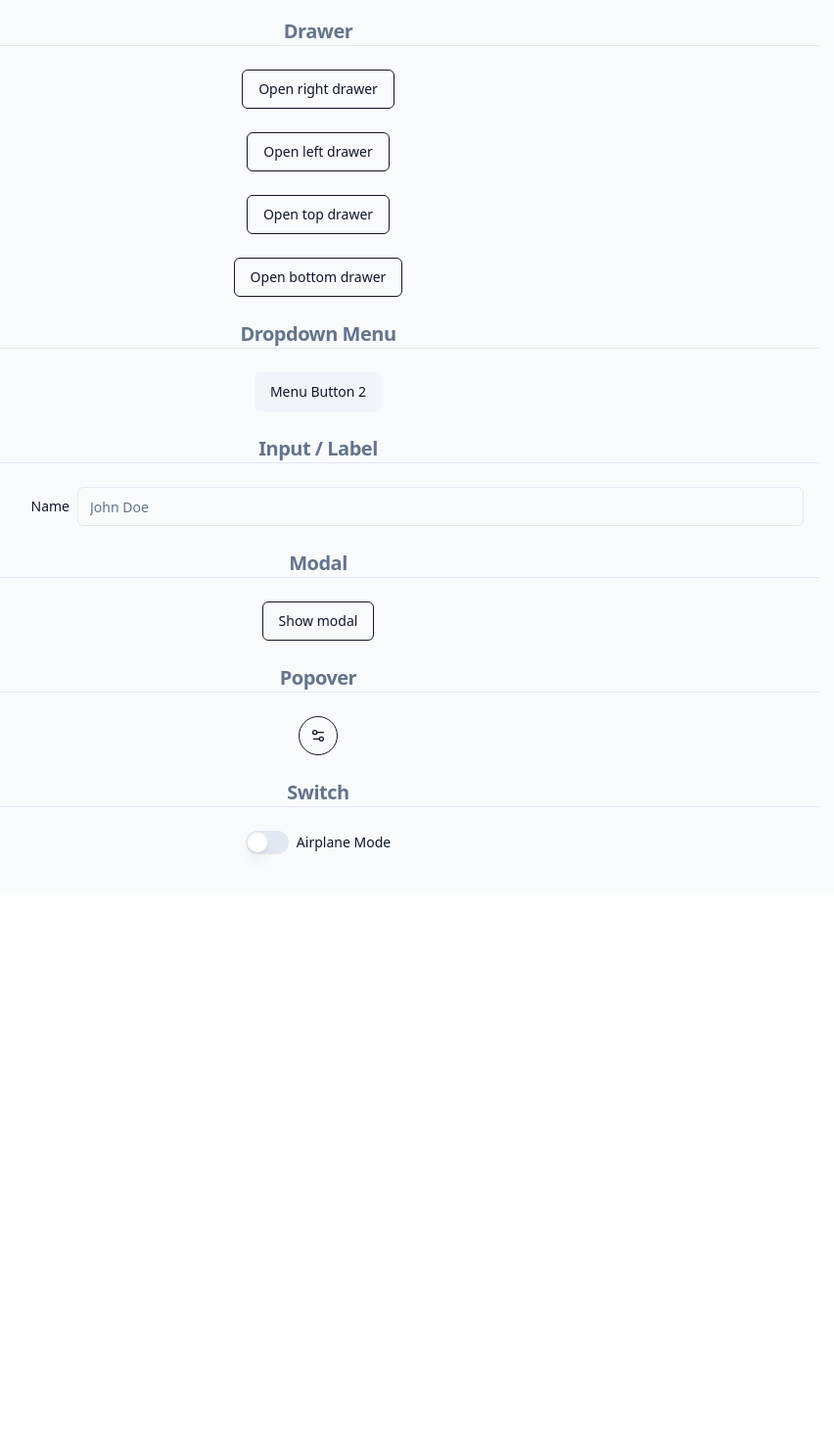
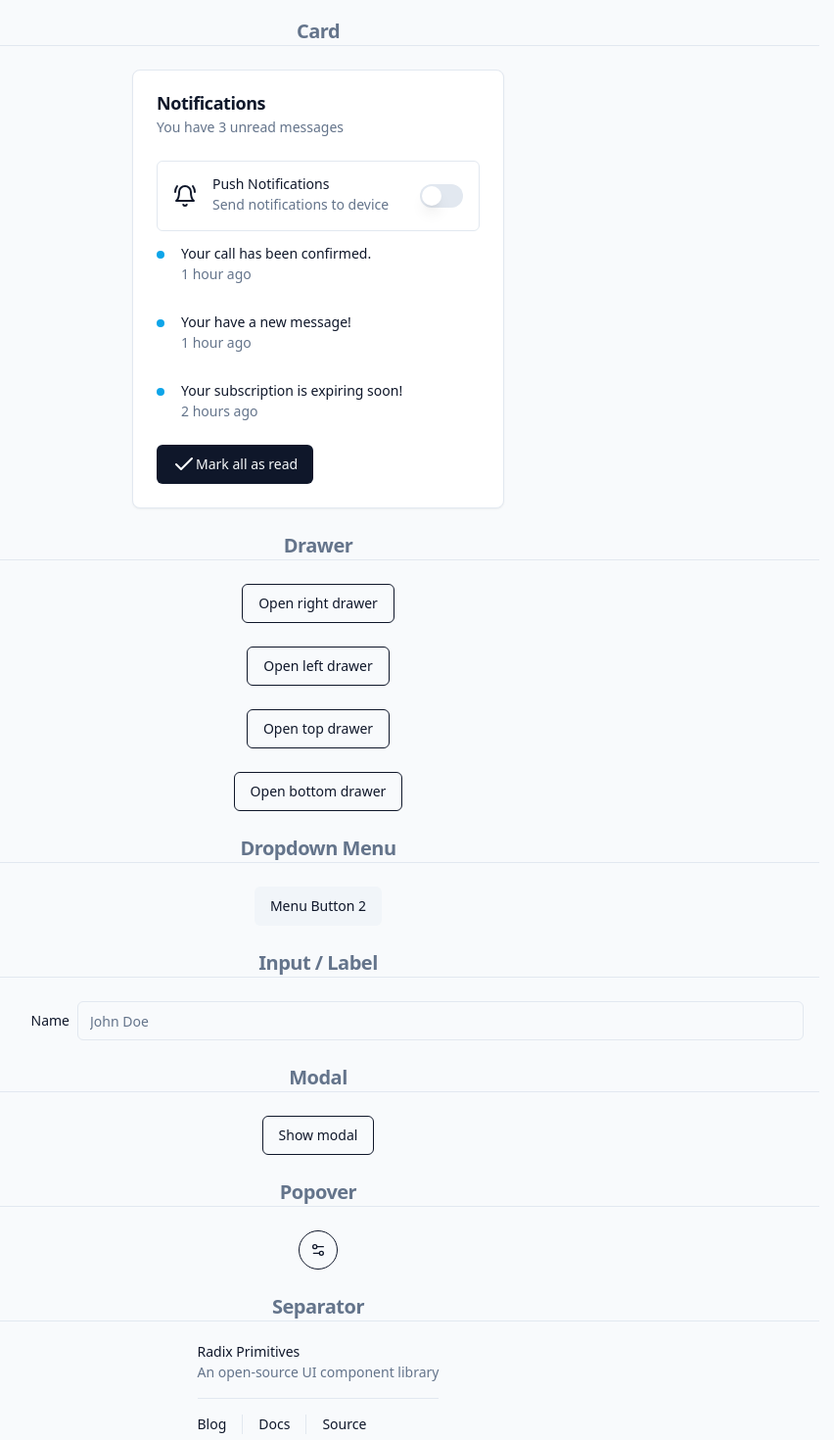
Before and after one commit to mathewbushuru/react-starter-kit, a React (Vite) app: page / in a window 1280 px wide. Shown: the part 1680-3150 px from the top of the page at 98% size, without its empty margins (315-1167 px from the left). Before the commit the page ends 2592 px from the top, so only its background shows below. Built offline with nearby package versions, Linux system fonts and the light colour scheme.

Commit message:
Card,Separator components

```diff
--- a/package.json
+++ b/package.json
@@ -16,6 +16,7 @@
     "@radix-ui/react-dropdown-menu": "^2.0.4",
     "@radix-ui/react-label": "^2.0.1",
     "@radix-ui/react-popover": "^1.0.5",
+    "@radix-ui/react-separator": "^1.0.2",
     "@radix-ui/react-switch": "^1.0.2",
     "@reduxjs/toolkit": "^1.9.3",
     "axios": "^1.3.5",
--- /dev/null
+++ b/src/components/ui/Card.tsx
@@ -0,0 +1,54 @@
+import * as React from "react";
+
+import { cn } from "@/lib/utils";
+
+const Card = React.forwardRef<
+  HTMLDivElement,
+  React.HTMLAttributes<HTMLDivElement>
+>(({ className, ...props }, ref) => {
+  return <div ref={ref} className={cn("rounded-lg border bg-card text-card-foreground shadow-sm", className)} {...props} />;
+});
+
+const CardHeader = React.forwardRef<
+  HTMLDivElement,
+  React.HTMLAttributes<HTMLDivElement>
+>(({ className, ...props }, ref) => {
+  return <div ref={ref} className={cn("flex flex-col space-y-1.5 p-6", className)} {...props} />;
+});
+
+const CardTitle = React.forwardRef<
+  HTMLParagraphElement,
+  React.HTMLAttributes<HTMLHeadingElement>
+>(({ className, ...props }, ref) => {
+  return <h3 ref={ref} className={cn("text-lg font-semibold leading-none tracking-tight", className)} {...props} />;
+});
+
+const CardDescription = React.forwardRef<
+  HTMLParagraphElement,
+  React.HTMLAttributes<HTMLParagraphElement>
+>(({ className, ...props }, ref) => {
+  return <p ref={ref} className={cn("text-sm text-muted-foreground", className)} {...props} />;
+});
+
+const CardContent = React.forwardRef<
+  HTMLDivElement,
+  React.HTMLAttributes<HTMLDivElement>
+>(({ className, ...props }, ref) => {
+  return <div ref={ref} className={cn("p-6 pt-0", className)} {...props} />;
+});
+
+const CardFooter = React.forwardRef<
+  HTMLDivElement,
+  React.HTMLAttributes<HTMLDivElement>
+>(({ className, ...props }, ref) => {
+  return <div ref={ref} className={cn("flex items-center p-6 pt-0", className)} {...props} />;
+});
+
+export {
+  Card,
+  CardHeader,
+  CardFooter,
+  CardTitle,
+  CardDescription,
+  CardContent,
+};
--- /dev/null
+++ b/src/components/ui/Separator.tsx
@@ -0,0 +1,28 @@
+import * as React from "react";
+import * as SeparatorPrimitive from "@radix-ui/react-separator";
+
+import { cn } from "@/lib/utils";
+
+export const Separator = React.forwardRef<
+  React.ElementRef<typeof SeparatorPrimitive.Root>,
+  React.ComponentPropsWithoutRef<typeof SeparatorPrimitive.Root>
+>(
+  (
+    { className, orientation = "horizontal", decorative = true, ...props },
+    ref
+  ) => {
+    return (
+      <SeparatorPrimitive.Root
+        ref={ref}
+        decorative={decorative}
+        orientation={orientation}
+        className={cn(
+          "shrink-0 bg-border",
+          orientation === "horizontal" ? "h-[1px] w-full" : "w-[1px] h-full",
+          className
+        )}
+        {...props}
+      />
+    );
+  }
+);
--- a/src/components/ui/index.ts
+++ b/src/components/ui/index.ts
@@ -3,11 +3,13 @@
 export * from "@/components/ui/Avatar";
 export * from "@/components/ui/Button";
 export * from "@/components/ui/Calendar";
+export * from "@/components/ui/Card";
 export * from "@/components/ui/Drawer";
 export * from "@/components/ui/DropdownMenu";
 export * from "@/components/ui/Input";
 export * from "@/components/ui/Label";
 export * from "@/components/ui/Modal";
 export * from "@/components/ui/Popover";
+export * from "@/components/ui/Separator";
 export * from "@/components/ui/Switch";
 export * from "@/components/ui/Typography";
--- a/src/features/example-feature/pages/home-example/index.tsx
+++ b/src/features/example-feature/pages/home-example/index.tsx
@@ -3,7 +3,9 @@
 import { format } from "date-fns";
 import {
   AlertCircle,
+  BellRingIcon,
   Calendar as CalendarIcon,
+  CheckIcon,
   Settings2Icon,
 } from "lucide-react";
 
@@ -12,6 +14,7 @@
   Calendar,
   Input,
   Label,
+  Separator,
   Switch,
   TypographyBlockquote,
   TypographyCode,
@@ -21,6 +24,7 @@
   TypographyH4,
   TypographyP,
   TypographyLead,
+  CardTitle,
 } from "@/components/ui";
 import {
   Drawer,
@@ -64,6 +68,13 @@
   AccordionItem,
   AccordionTrigger,
 } from "@/components/ui";
+import {
+  Card,
+  CardContent,
+  CardDescription,
+  CardFooter,
+  CardHeader,
+} from "@/components/ui";
 import { Alert, AlertDescription, AlertTitle } from "@/components/ui";
 import { Avatar, AvatarFallback, AvatarImage } from "@/components/ui";
 import { Popover, PopoverContent, PopoverTrigger } from "@/components/ui";
@@ -92,6 +103,21 @@
   const [menuBtnSelection, setMenuBtnSelection] = useState("Bottom");
 
   const [date, setDate] = useState<Date>();
+
+  const cardNotifications = [
+    {
+      title: "Your call has been confirmed.",
+      description: "1 hour ago",
+    },
+    {
+      title: "Your have a new message!",
+      description: "1 hour ago",
+    },
+    {
+      title: "Your subscription is expiring soon!",
+      description: "2 hours ago",
+    },
+  ];
 
   return (
     <div className="min-h-screen bg-primary-foreground p-2 pb-10 text-primary">
@@ -331,6 +357,42 @@
             </PopoverContent>
           </Popover>
 
+          <SectionHeader>Card</SectionHeader>
+          <Card className="mx-auto w-[380px]">
+            <CardHeader>
+              <CardTitle>Notifications</CardTitle>
+              <CardDescription>You have 3 unread messages</CardDescription>
+            </CardHeader>
+            <CardContent className="grid gap-4">
+              <div className="flex items-center space-x-4 border rounded-md p-4">
+                <BellRingIcon />
+                <div className="flex-1 space-y-1">
+                  <p className="text-sm font-medium leading-none">Push Notifications</p>
+                  <p className="text-sm text-muted-foreground">Send notifications to device</p>
+                </div>
+                <Switch />
+              </div>
+              <div>
+                {cardNotifications.map((notification, index) => {
+                  return (
+                    <div key={index} className="mb-4 grid grid-cols-[25px_1fr] items-start pb-4 last:mb-0 last:pb-0">
+                      <span className="bg-sky-500 h-2 w-2 translate-y-1 rounded-full" />
+                      <div className="space-y-1">
+                        <p className="text-sm font-medium leading-none">{notification.title}</p>
+                        <p className="text-sm text-muted-foreground">{notification.description}</p>
+                      </div>
+                    </div>
+                  );
+                })}
+              </div>
+            </CardContent>
+            <CardFooter>
+              <Button className="">
+                <CheckIcon className="" /> Mark all as read
+              </Button>
+            </CardFooter>
+          </Card>
+
           <SectionHeader>Drawer</SectionHeader>
           {drawerPositions.map((position) => (
             <Drawer key={position}>
@@ -455,23 +517,53 @@
                   </p>
                 </div>
                 <div className="grid gap-2">
-                  <div className="grid-cols-3 grid gap-4 items-center">
+                  <div className="grid grid-cols-3 items-center gap-4">
                     <Label htmlFor="width">Width</Label>
-                    <Input id="width" defaultValue="100%" className="col-span-2 h-8" />
+                    <Input
+                      id="width"
+                      defaultValue="100%"
+                      className="col-span-2 h-8"
+                    />
                   </div>
-                  <div className="grid-cols-3 grid gap-4 items-center">
+                  <div className="grid grid-cols-3 items-center gap-4">
                     <Label htmlFor="height">Max. Height</Label>
-                    <Input id="height" defaultValue="none" className="col-span-2 h-8" />
+                    <Input
+                      id="height"
+                      defaultValue="none"
+                      className="col-span-2 h-8"
+                    />
                   </div>
                 </div>
               </div>
             </PopoverContent>
           </Popover>
 
+          <SectionHeader>Separator</SectionHeader>
+          <div className="mx-auto">
+            <div className="space-y-1 ">
+              <h4 className="text-sm font-medium leading-none">
+                Radix Primitives
+              </h4>
+              <p className="text-sm text-muted-foreground">
+                An open-source UI component library
+              </p>
+            </div>
+            <Separator className="my-4" />
+            <div className="flex h-5 items-center space-x-4 text-sm">
+              <div>Blog</div>
+              <Separator orientation="vertical" />
+              <div>Docs</div>
+              <Separator orientation="vertical" />
+              <div>Source</div>
+            </div>
+          </div>
+
           <SectionHeader>Switch</SectionHeader>
           <div className="mx-auto flex items-center space-x-2">
             <Switch id="airplane-mode" />
-            <Label htmlFor="airplane-mode" className="cursor-pointer">Airplane Mode</Label>
+            <Label htmlFor="airplane-mode" className="cursor-pointer">
+              Airplane Mode
+            </Label>
           </div>
         </div>
       </div>
```
Also changed, not shown: 1 other file (tests, documents, lock files or other folders).
